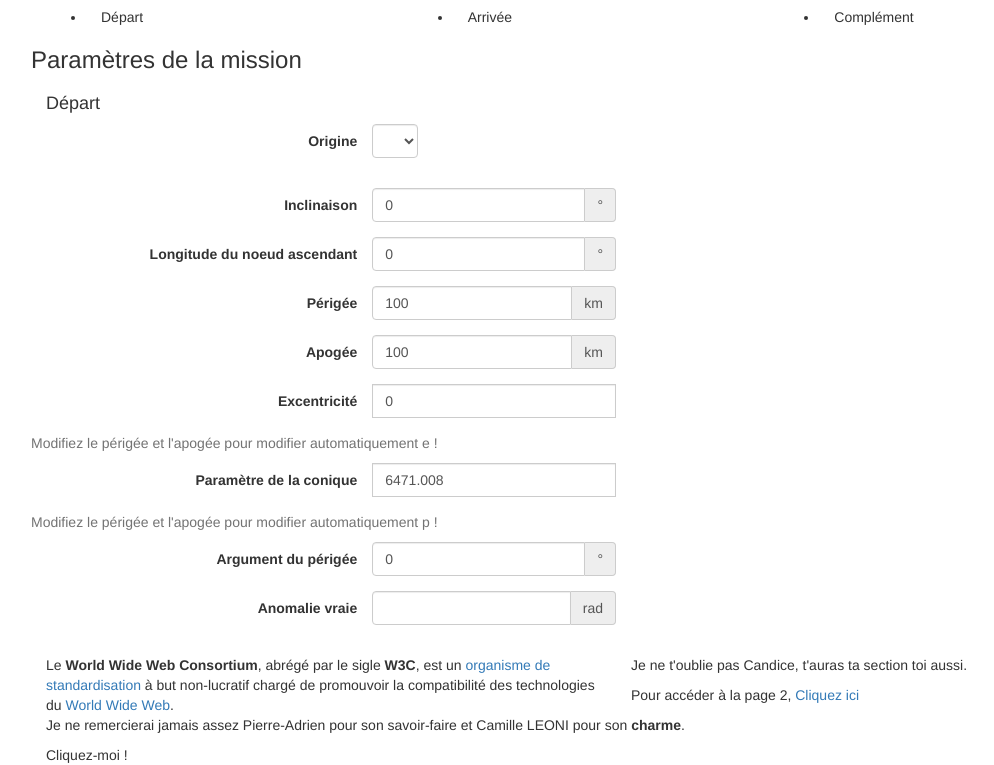
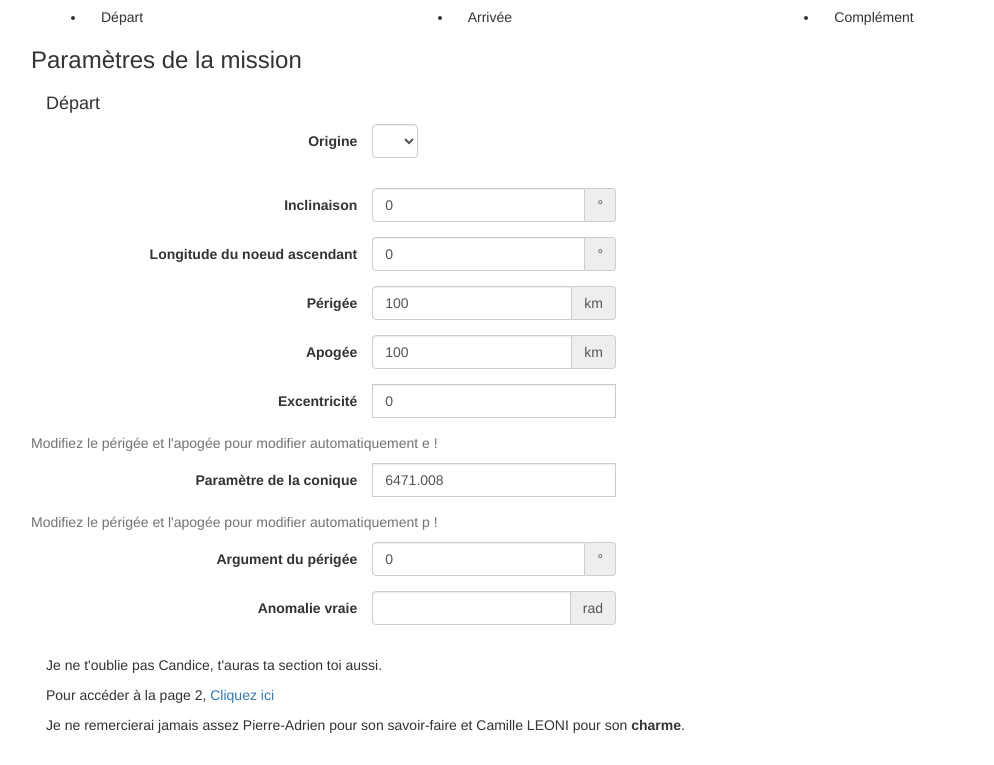
Before and after one commit to Vyrrhus/ElonMusk, a plain HTML site: page index.html in a window 1280 px wide. Shown: the part 585-1350 px from the top of the page, without its empty margins (24-1018 px from the left). Drawn offline with Linux system fonts and the light colour scheme.

Commit message:
Update index.html

```diff
--- a/index.html
+++ b/index.html
@@ -179,13 +179,7 @@
 
 
     <div class="row">
-        <div class="col-lg-6">
-            <div id="divTP1">
-                Le <strong>World Wide Web Consortium</strong>, abrégé par le sigle <strong>W3C</strong>, est un
-                <a href="http://fr.wikipedia.org/wiki/Organisme_de_normalisation" title="Organisme de normalisation">organisme de standardisation</a> à but non-lucratif chargé de promouvoir la compatibilité des technologies du <a href="http://fr.wikipedia.org/wiki/World_Wide_Web" title="World Wide Web">World Wide Web</a>.
-            </div>
-        </div>
-        <div class="col-lg-6">
+        <div class="col-lg-12">
                <section>
                     <p>
                     Je ne t'oublie pas Candice, t'auras ta section toi aussi.
@@ -200,7 +194,6 @@
       <p>
         Je ne remercierai jamais assez Pierre-Adrien pour son savoir-faire et Camille LEONI pour son <strong>charme</strong>.
       </p>
-        <span id="clickme">Cliquez-moi !</span>
     </footer>
       </div>
       <script src="javascript/form.js"></script>
```
